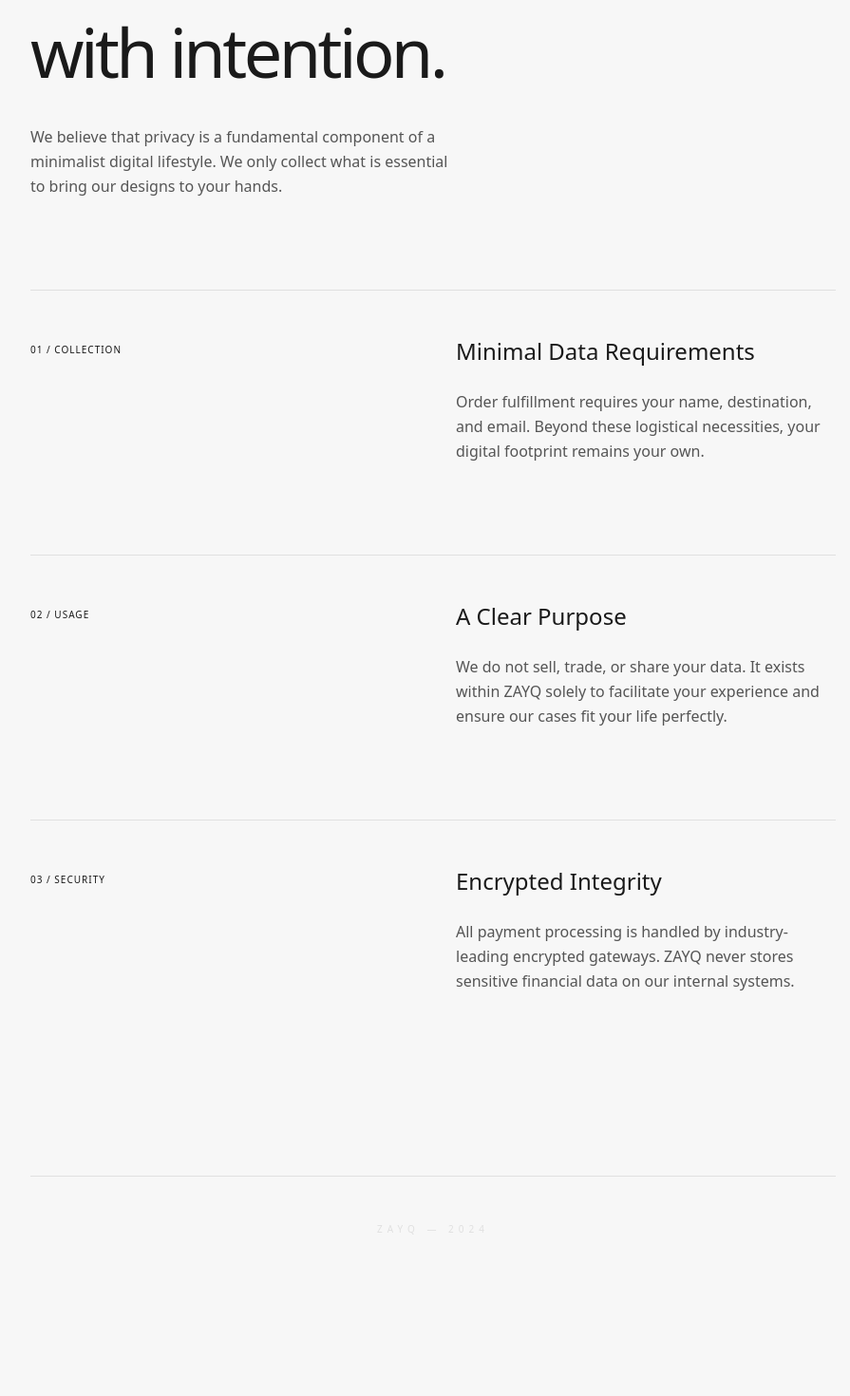
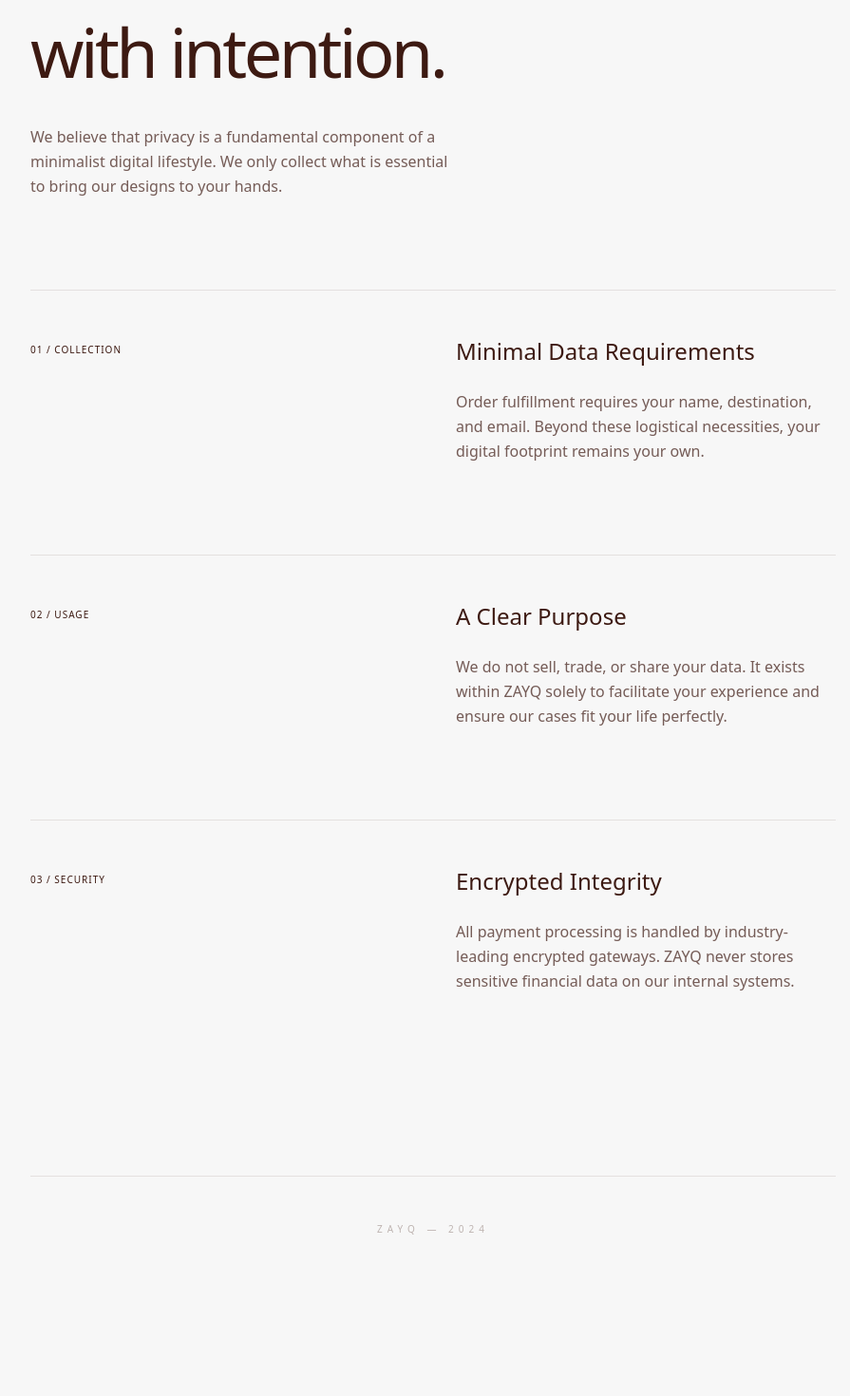
Before and after one commit to jaseel0/ZAYQ, a React (Vite) app: page /privacy-policy in a window 1280 px wide. Shown: the part 320-1790 px from the top of the page at 95% size, without its empty margins (184-1079 px from the left). Built offline with nearby package versions, Linux system fonts and the light colour scheme.

Commit message:
change color theme
Co-Authored-By: jaseel0 <225665919+jaseel0@users.noreply.github.com>

```diff
--- a/src/features/legal/PrivacyPolicy.tsx
+++ b/src/features/legal/PrivacyPolicy.tsx
@@ -1,60 +1,59 @@
-
 const PrivacyPolicy = () => {
     return (
-        <div className="min-h-screen bg-[#F7F7F7] font-sans text-[#1A1A1A] antialiased selection:bg-[#E0E0E0]">
+        <div className="min-h-screen bg-[#F7F7F7] font-sans text-[#3D1A12] antialiased selection:bg-[#3D1A12]/10">
             <main className="max-w-4xl mx-auto px-6 py-32 md:py-48">
                 {/* Editorial Header */}
                 <header className="mb-24">
-                    <div className="text-[10px] uppercase tracking-[0.4em] text-[#555555] mb-8">ZAYQ / Privacy</div>
+                    <div className="text-[10px] uppercase tracking-[0.4em] text-[#3D1A12]/60 mb-8">ZAYQ / Privacy</div>
                     <h1 className="text-5xl md:text-7xl font-light tracking-tighter leading-tight mb-8">
                         Your data is handled <br />with intention.
                     </h1>
-                    <p className="max-w-md text-[#555555] font-light leading-relaxed">
+                    <p className="max-w-md text-[#3D1A12]/70 font-light leading-relaxed">
                         We believe that privacy is a fundamental component of a minimalist digital lifestyle. We only collect what is essential to bring our designs to your hands.
                     </p>
                 </header>
 
                 {/* Structured Content Grid */}
                 <div className="space-y-24">
-                    <section className="grid md:grid-cols-2 gap-12 border-t border-[#E0E0E0] pt-12">
+                    <section className="grid md:grid-cols-2 gap-12 border-t border-[#3D1A12]/10 pt-12">
                         <div>
-                            <span className="text-[10px] font-medium tracking-widest text-[#1A1A1A]">01 / COLLECTION</span>
+                            <span className="text-[10px] font-medium tracking-widest text-[#3D1A12]">01 / COLLECTION</span>
                         </div>
                         <div className="space-y-6">
                             <h3 className="text-2xl font-light">Minimal Data Requirements</h3>
-                            <p className="text-[#555555] leading-relaxed font-light">
+                            <p className="text-[#3D1A12]/70 leading-relaxed font-light">
                                 Order fulfillment requires your name, destination, and email. Beyond these logistical necessities, your digital footprint remains your own.
                             </p>
                         </div>
                     </section>
 
-                    <section className="grid md:grid-cols-2 gap-12 border-t border-[#E0E0E0] pt-12">
+                    <section className="grid md:grid-cols-2 gap-12 border-t border-[#3D1A12]/10 pt-12">
                         <div>
-                            <span className="text-[10px] font-medium tracking-widest text-[#1A1A1A]">02 / USAGE</span>
+                            <span className="text-[10px] font-medium tracking-widest text-[#3D1A12]">02 / USAGE</span>
                         </div>
                         <div className="space-y-6">
                             <h3 className="text-2xl font-light">A Clear Purpose</h3>
-                            <p className="text-[#555555] leading-relaxed font-light">
+                            <p className="text-[#3D1A12]/70 leading-relaxed font-light">
                                 We do not sell, trade, or share your data. It exists within ZAYQ solely to facilitate your experience and ensure our cases fit your life perfectly.
                             </p>
                         </div>
                     </section>
 
-                    <section className="grid md:grid-cols-2 gap-12 border-t border-[#E0E0E0] pt-12">
+                    <section className="grid md:grid-cols-2 gap-12 border-t border-[#3D1A12]/10 pt-12">
                         <div>
-                            <span className="text-[10px] font-medium tracking-widest text-[#1A1A1A]">03 / SECURITY</span>
+                            <span className="text-[10px] font-medium tracking-widest text-[#3D1A12]">03 / SECURITY</span>
                         </div>
                         <div className="space-y-6">
                             <h3 className="text-2xl font-light">Encrypted Integrity</h3>
-                            <p className="text-[#555555] leading-relaxed font-light">
+                            <p className="text-[#3D1A12]/70 leading-relaxed font-light">
                                 All payment processing is handled by industry-leading encrypted gateways. ZAYQ never stores sensitive financial data on our internal systems.
                             </p>
                         </div>
                     </section>
                 </div>
 
-                <div className="mt-48 text-center border-t border-[#E0E0E0] pt-12">
-                    <p className="text-[10px] tracking-[0.5em] text-[#E0E0E0] uppercase">ZAYQ — 2024</p>
+                <div className="mt-48 text-center border-t border-[#3D1A12]/10 pt-12">
+                    <p className="text-[10px] tracking-[0.5em] text-[#3D1A12]/30 uppercase">ZAYQ — 2024</p>
                 </div>
             </main>
         </div>
--- a/src/features/legal/TermsOfService.tsx
+++ b/src/features/legal/TermsOfService.tsx
@@ -1,40 +1,40 @@
-
 const TermsOfService = () => {
     return (
-        <div className="min-h-screen bg-[#F7F7F7] font-sans text-[#1A1A1A] antialiased">
+        <div className="min-h-screen bg-[#F7F7F7] font-sans text-[#3D1A12] antialiased">
             <main className="max-w-2xl mx-auto px-8 py-32 md:py-48">
                 <header className="mb-32">
-                    <h1 className="text-4xl font-light  mb-6 uppercase tracking-widest">Terms of Service</h1>
-                    <div className="h-px w-20 bg-[#1A1A1A] mb-12"></div>
-                    <p className="text-xl text-[#555555] font-light leading-relaxed italic">
+                    <h1 className="text-4xl font-light mb-6 uppercase tracking-widest text-[#3D1A12]">Terms of Service</h1>
+                    {/* Brand Brown Divider */}
+                    <div className="h-px w-20 bg-[#3D1A12] mb-12"></div>
+                    <p className="text-xl text-[#3D1A12]/70 font-light leading-relaxed italic">
                         "Because generic doesn't feel right."
                     </p>
                 </header>
 
                 <article className="space-y-20">
                     <div className="space-y-4">
-                        <h2 className="text-xs font-semibold tracking-[0.3em] uppercase">The Foundation</h2>
-                        <p className="text-[#555555] font-light leading-relaxed">
+                        <h2 className="text-xs font-semibold tracking-[0.3em] uppercase text-[#3D1A12]">The Foundation</h2>
+                        <p className="text-[#3D1A12]/70 font-light leading-relaxed">
                             By accessing the ZAYQ platform, you enter into a relationship governed by mutual respect for design and intention. Our services are provided to those who value the intersection of form and function.
                         </p>
                     </div>
 
                     <div className="space-y-4">
-                        <h2 className="text-xs font-semibold tracking-[0.3em] uppercase">Original Design</h2>
-                        <p className="text-[#555555] font-light leading-relaxed">
+                        <h2 className="text-xs font-semibold tracking-[0.3em] uppercase text-[#3D1A12]">Original Design</h2>
+                        <p className="text-[#3D1A12]/70 font-light leading-relaxed">
                             ZAYQ cases, visuals, and brand language are the exclusive intellectual property of ZAYQ. We create for the community; unauthorized commercial reproduction or imitation is a breach of this trust.
                         </p>
                     </div>
 
                     <div className="space-y-4">
-                        <h2 className="text-xs font-semibold tracking-[0.3em] uppercase">Limitation</h2>
-                        <p className="text-[#555555] font-light leading-relaxed">
+                        <h2 className="text-xs font-semibold tracking-[0.3em] uppercase text-[#3D1A12]">Limitation</h2>
+                        <p className="text-[#3D1A12]/70 font-light leading-relaxed">
                             While our cases are engineered for premium protection, we cannot be held liable for external factors or extreme conditions beyond the scope of intentional daily use.
                         </p>
                     </div>
 
                     <div className="space-y-4 pt-12">
-                        <p className="text-[10px] text-[#E0E0E0] tracking-widest uppercase italic">
+                        <p className="text-[10px] text-[#3D1A12]/30 tracking-widest uppercase italic">
                             ZAYQ reserves the right to modify these terms at any time as our brand evolves.
                         </p>
                     </div>
```
Also changed, not shown: src/features/legal/RefundPolicy.tsx (+17 -14 lines).
